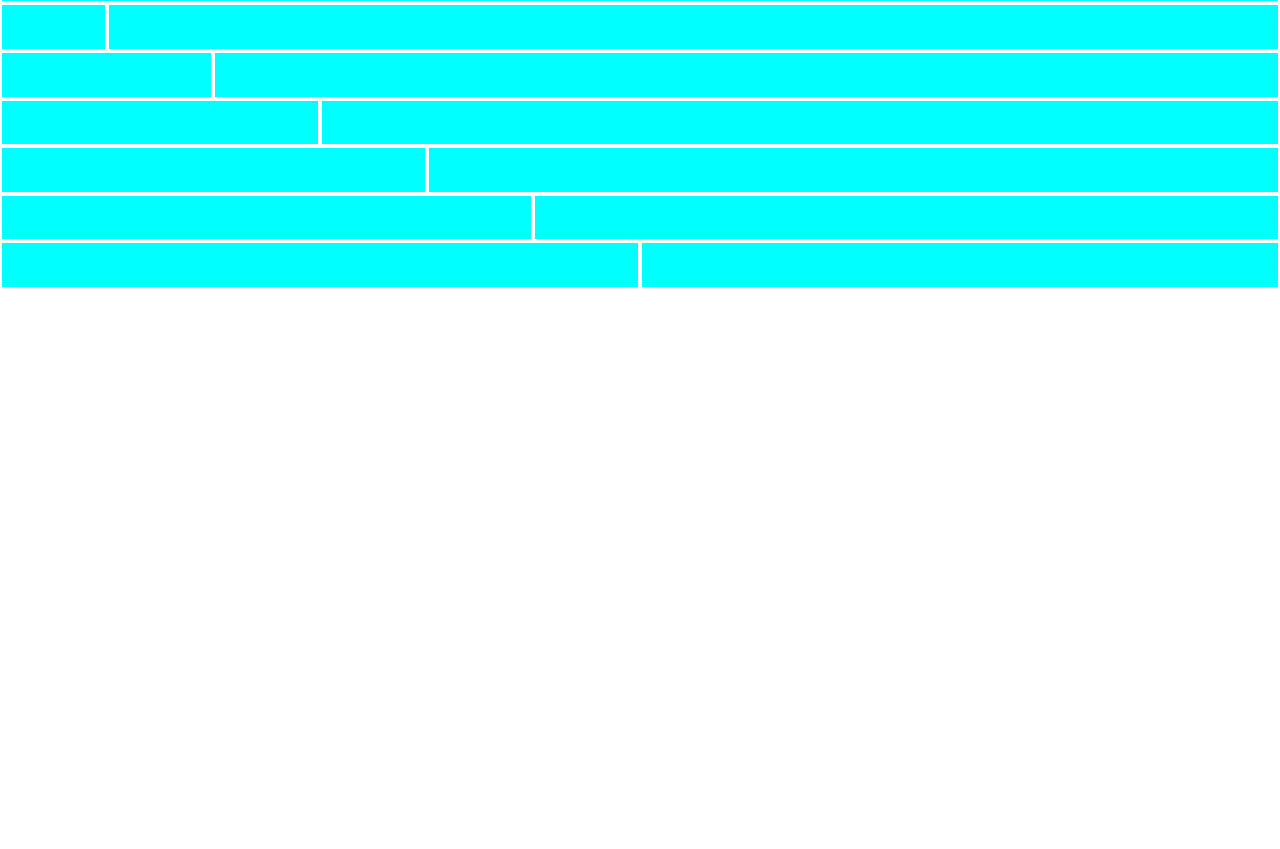
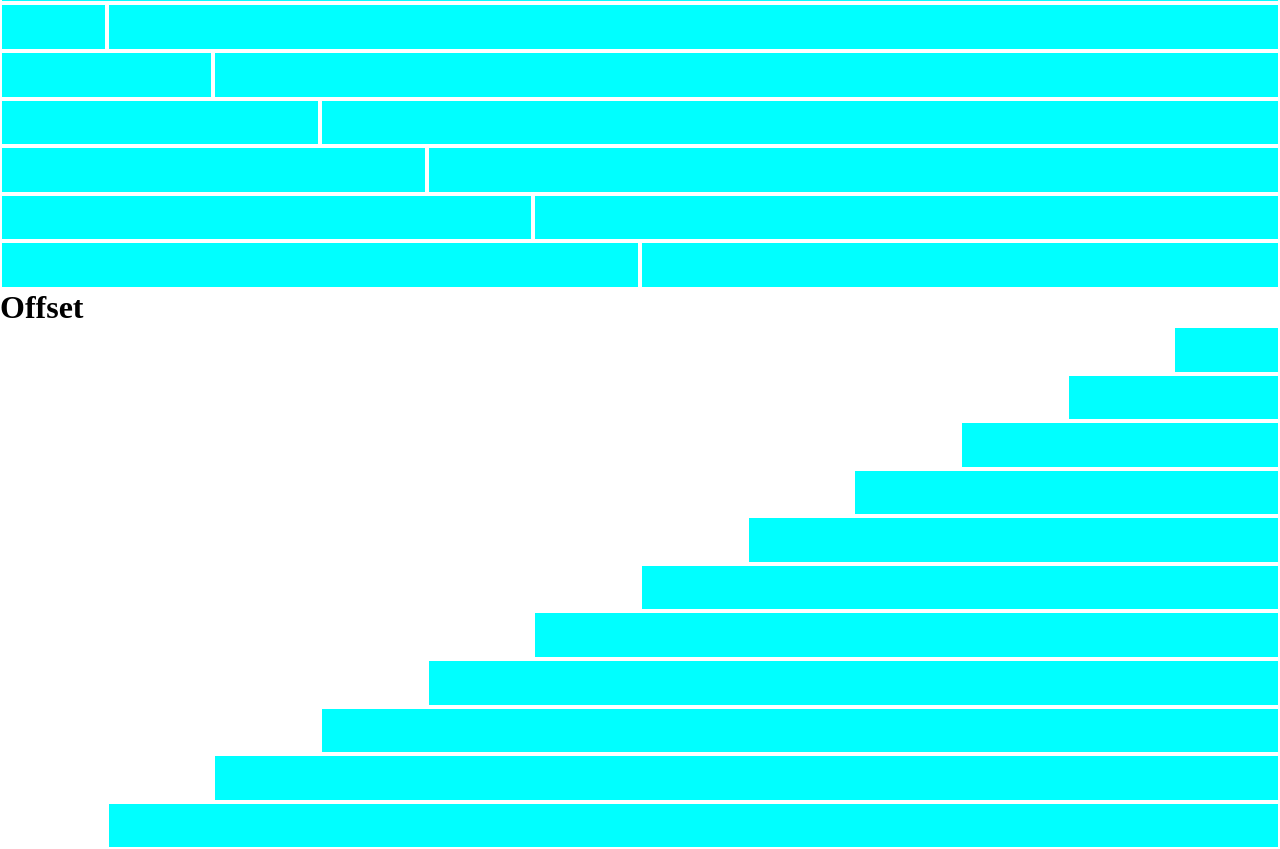
Before and after one commit to FraBif/html-css-12bool, a plain HTML site: page index.html in a window 1280 px wide. Shown: the part 444-1293 px from the top of the page. Before the commit the page ends 800 px from the top, so only its background shows below. Drawn offline with Linux system fonts and the light colour scheme.

Commit message:
offset done

```diff
--- a/index.html
+++ b/index.html
@@ -177,5 +177,65 @@
             </div>
         </div>
     </div>
+    <h1>
+        Offset
+    </h1>
+    <div class="container">
+        <div class="row">
+            <div class="col-1 col-offset-11">
+                <span>col</span>
+            </div>
+        </div>
+        <div class="row">
+            <div class="col-2 col-offset-10">
+                <span>col</span>
+            </div>
+        </div>
+        <div class="row">
+            <div class="col-3 col-offset-9">
+                <span>tol</span>
+            </div>
+        </div>
+        <div class="row">
+            <div class="col-4 col-offset-8">
+                <span>tol</span>
+            </div>
+        </div>
+        <div class="row">
+            <div class="col-5 col-offset-7">
+                <span>tol</span>
+            </div>
+        </div>
+        <div class="row">
+            <div class="col-6 col-offset-6">
+                <span>tol</span>
+            </div>
+        </div>
+        <div class="row">
+            <div class="col-7 col-offset-5">
+                <span>tol</span>
+            </div>
+        </div>
+        <div class="row">
+            <div class="col-8 col-offset-4">
+                <span>tol</span>
+            </div>
+        </div>
+        <div class="row">
+            <div class="col-9 col-offset-3">
+                <span>tol</span>
+            </div>
+        </div>
+        <div class="row">
+            <div class="col-10 col-offset-2">
+                <span>tol</span>
+            </div>
+        </div>
+        <div class="row">
+            <div class="col-11 col-offset-1">
+                <span>tol</span>
+            </div>
+        </div>
+    </div>
 </body>
 </html>
```
